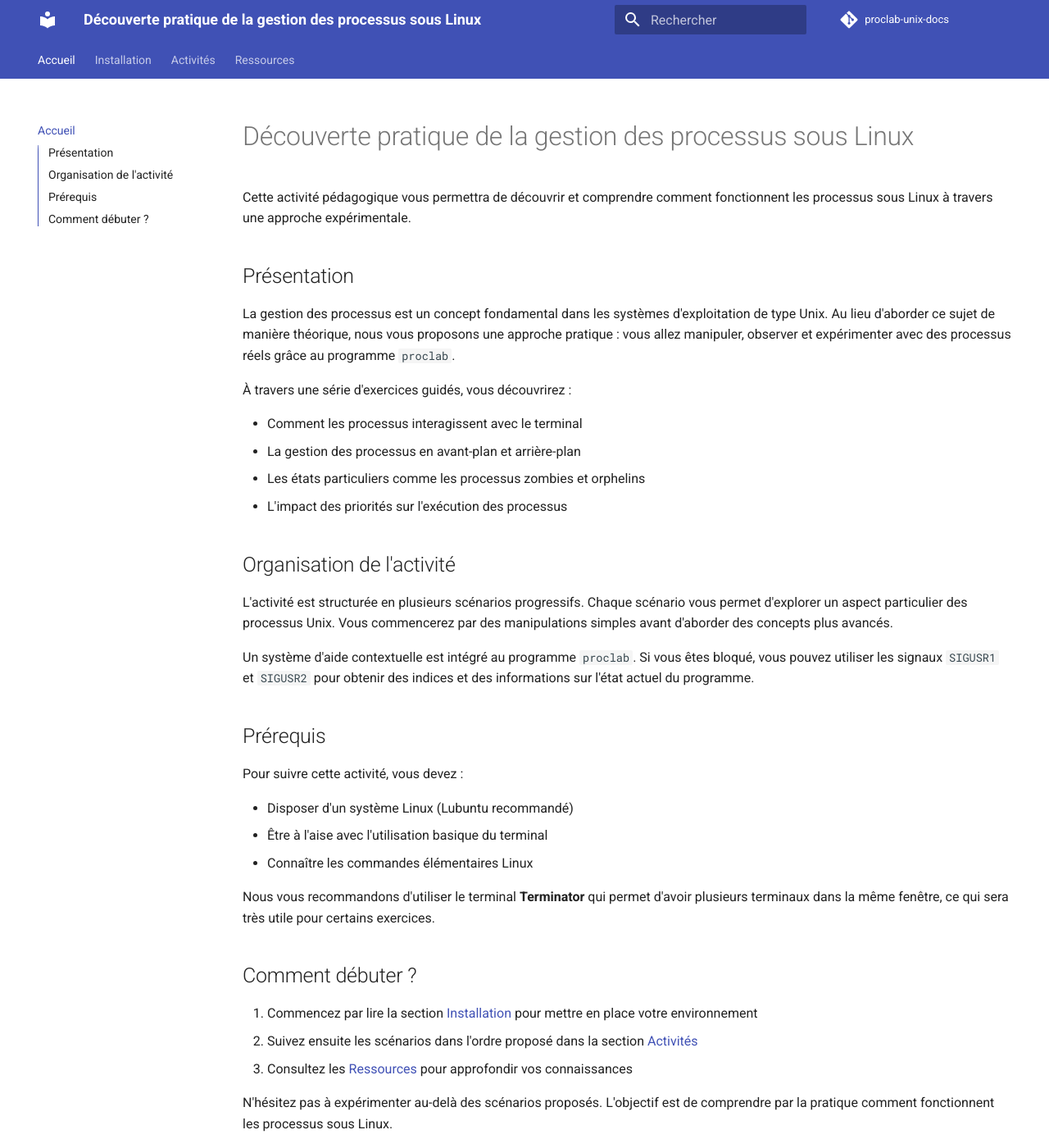
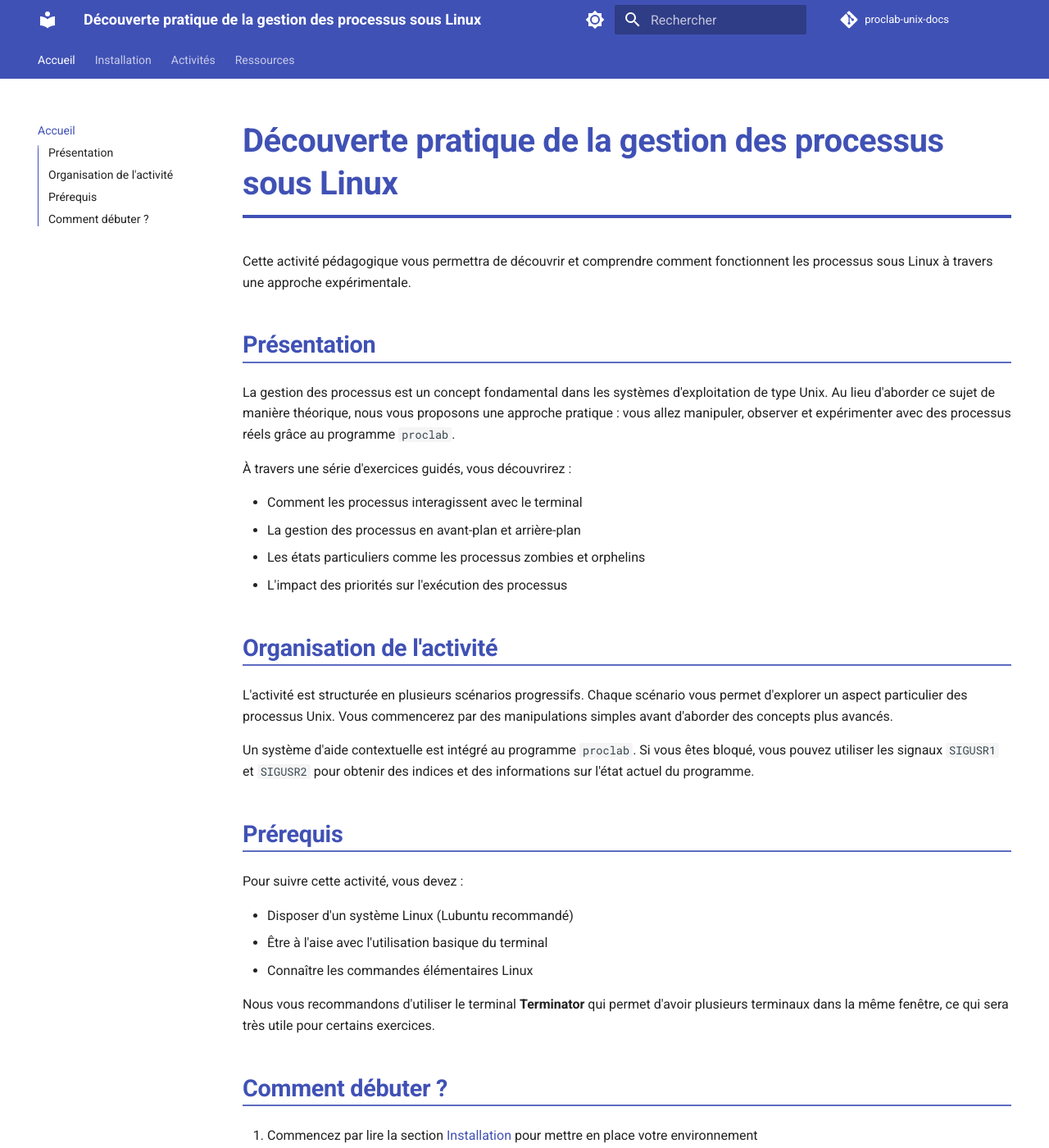
Before and after one commit to manastria/proclab-unix-docs, an MkDocs documentation site: the page built from docs/index.md, in a window 1280 px wide and 1400 px high. Shown: the whole window at 82% size. Built offline with MkDocs 1.6.1 and Material for MkDocs 9.7.7, drawn with Linux system fonts in a browser that asks for light colours; comment, search, counter and statistics services are not loaded.

Commit message:
Add custom CSS styles for improved document formatting and update mkdocs configuration

```diff
--- /dev/null
+++ b/docs/stylesheets/extra.css
@@ -0,0 +1,43 @@
+/* Titre niveau 1 */
+.md-typeset h1 {
+  color: var(--md-primary-fg-color);
+  font-size: 2.5em;
+  font-weight: 700;
+  border-bottom: 4px solid var(--md-primary-fg-color);
+  margin-bottom: 1em;
+  padding-bottom: 0.3em;
+}
+
+/* Titre niveau 2 */
+.md-typeset h2 {
+  color: var(--md-primary-fg-color);
+  font-size: 1.8em;
+  font-weight: 600;
+  border-bottom: 2px solid var(--md-primary-fg-color--light);
+  margin-top: 1.5em;
+  margin-bottom: 0.8em;
+}
+
+/* Titre niveau 3 */
+.md-typeset h3 {
+  color: var(--md-primary-fg-color--dark);
+  font-size: 1.4em;
+  font-weight: 500;
+  margin-top: 1.2em;
+}
+
+/* Titre niveau 4 */
+.md-typeset h4 {
+  color: var(--md-primary-fg-color--dark);
+  font-size: 1.2em;
+  font-weight: 500;
+  margin-top: 1em;
+}
+
+/* Ajouter un espacement après les titres */
+.md-typeset h1 + *,
+.md-typeset h2 + *,
+.md-typeset h3 + *,
+.md-typeset h4 + * {
+  margin-top: 1em;
+}
--- a/mkdocs.yml
+++ b/mkdocs.yml
@@ -2,6 +2,9 @@ site_name: Découverte pratique de la gestion des processus sous Linux
 site_description: Activité pédagogique pour comprendre les processus Linux
 repo_url: https://github.com/manastria/proclab-unix-docs
 repo_name: proclab-unix-docs
+
+extra_css:
+    - stylesheets/extra.css
 
 theme:
     name: material
@@ -13,9 +16,22 @@ theme:
         - navigation.top
         - toc.integrate
         - content.code.copy
+    font:
+        text: Roboto
+        code: Roboto Mono
     palette:
-        scheme: default
-
+        - scheme: default
+          primary: indigo
+          accent: indigo
+          toggle:
+              icon: material/brightness-7
+              name: Switch to dark mode
+        - scheme: slate
+          primary: indigo
+          accent: indigo
+          toggle:
+              icon: material/brightness-4
+              name: Switch to light mode
 
 markdown_extensions:
     - pymdownx.highlight:
```
